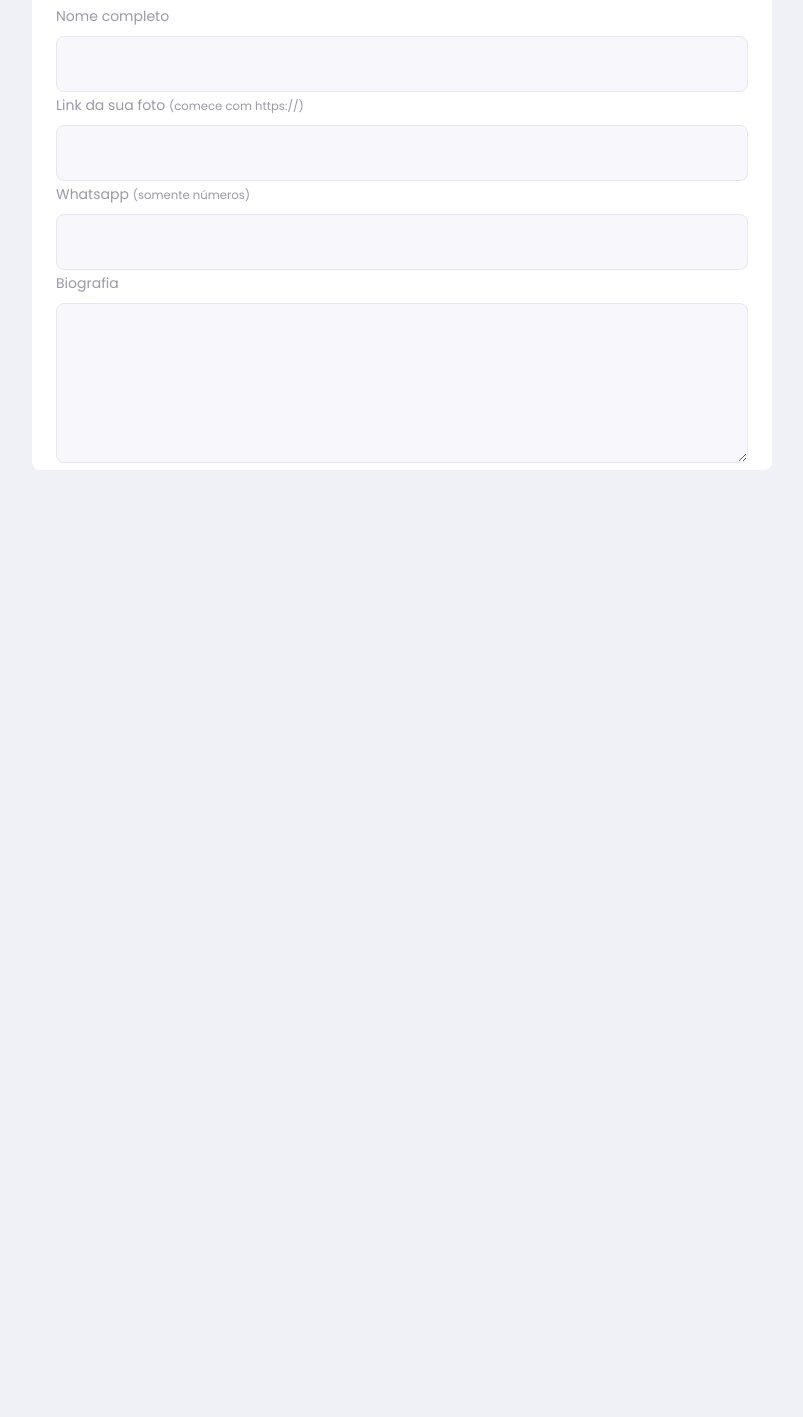
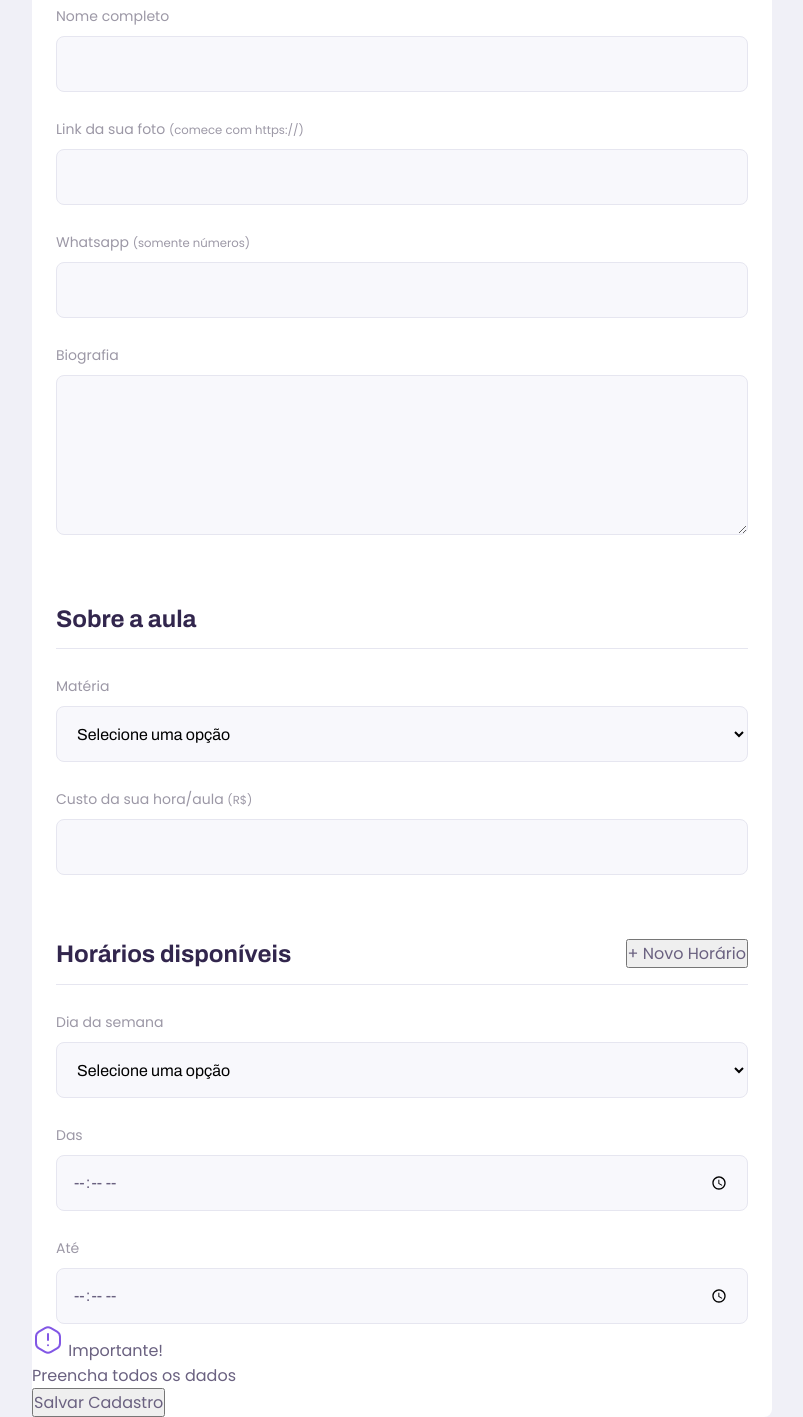
Before and after one commit to Anderson026/Proffy-Rocketseat-NLW2, a plain HTML site: page give-classes.html in a window 1280 px wide. Shown: the part 436-1853 px from the top of the page, without its empty margins (238-1041 px from the left). Before the commit the page ends 906 px from the top, so only its background shows below. Drawn offline with Linux system fonts and the light colour scheme.

Commit message:
Implementando mais um formulário na tela de give-classes

```diff
--- a/give-classes.html
+++ b/give-classes.html
@@ -58,10 +58,70 @@
                     </div>
 
                 </fieldset>
+                <fieldset>
+                    <legend>Sobre a aula</legend>
+                    <div class="select-block">
+                        <label for="subject"> Matéria</label>
+                        <select name="subject" id="subject" required>
+                            <option value="">Selecione uma opção</option>
+                            <option value="1">Artes</option>
+                            <option value="2">Biologia</option>
+                            <option value="3">Ciências</option>
+                            <option value="4">Educação física</option>
+                            <option value="5">Física</option>
+                            <option value="6">Geografia</option>
+                            <option value="7">História</option>
+                            <option value="8">Matemática</option>
+                            <option value="9">Português</option>
+                            <option value="10">Química</option>
+                        </select>
+                    </div>
+                    <div class="input-block">
+                        <label for="cost"> Custo da sua hora/aula
+                            <small>(R$)</small>
+                        </label>
+                        <input type="cost" id="cost" type="number" required>
+                    </div>
+                </fieldset>
+                <fieldset>
+                    <legend>Horários disponíveis
+                        <button id="add-time">+ Novo Horário</button>
+                    </legend>
+                    <div class="schedule-item">
+                        <div class="select-block">
+                            <label for="weekday">Dia da semana</label>
+                            <select name="weekday[]" required>
+                                <option value="">Selecione uma opção</option>
+                                <option value="0">Domingo</option>
+                                <option value="1">Segunda-feira</option>
+                                <option value="2">Terça-feira</option>
+                                <option value="3">Quarta-feira</option>
+                                <option value="4">Quinta-feira</option>
+                                <option value="5">Sexta-feira</option>
+                                <option value="6">Sábado</option>
+                            </select><!-- as chaves dentro do name são para agrupar valores do backend -->
+                        </div>
+                        <div class="input-block">
+                            <label for="time_from">Das</label>
+                            <input type="time" name="time_from[]" required>
+                        </div>
+                        <div class="input-block">
+                            <label for="time_to">Até</label>
+                            <input type="time" name="time_to[]" required>
+                        </div>
+                    </div>
+                </fieldset>
             </form>
+            <footer>
+                <p>
+                    <img src="/images/icons/warning.svg" alt="Aviso importante">
+                    Importante!<br>
+                    Preencha todos os dados
+                </p>
+                <button type="submit" form="create-class">Salvar Cadastro</button>
+            </footer>
         </main>
     </div>
 
 </body>
 </html>
-<!-- Parei aos 00:10:10 do vídeo 3 do NLW 2 -->
--- a/styles/partials/page-give-classes.css
+++ b/styles/partials/page-give-classes.css
@@ -1,6 +1,10 @@
 #page-give-classes #container {
     width: 100vw;
     height: 100vh;
+}
+
+#page-give-classes .page-header .header-content {
+    margin-bottom: 6.4rem;
 }
 
 #page-give-classes main {
@@ -33,6 +37,16 @@
     border-bottom: 1px solid var(--color-line-in-white);
 }
 
+#page-give-classes fieldset+fieldset {
+    margin-top: 6.4rem;
+}
+
+#page-give-classes .input-block+.input-block,
+#page-give-classes .input-block+.textarea-block,
+#page-give-classes .select-block+.input-block {
+    margin-top: 2.4rem;
+}
+
 @media(min-width: 700px){
     #page-give-classes #container {
         max-width: 100vw;
```
